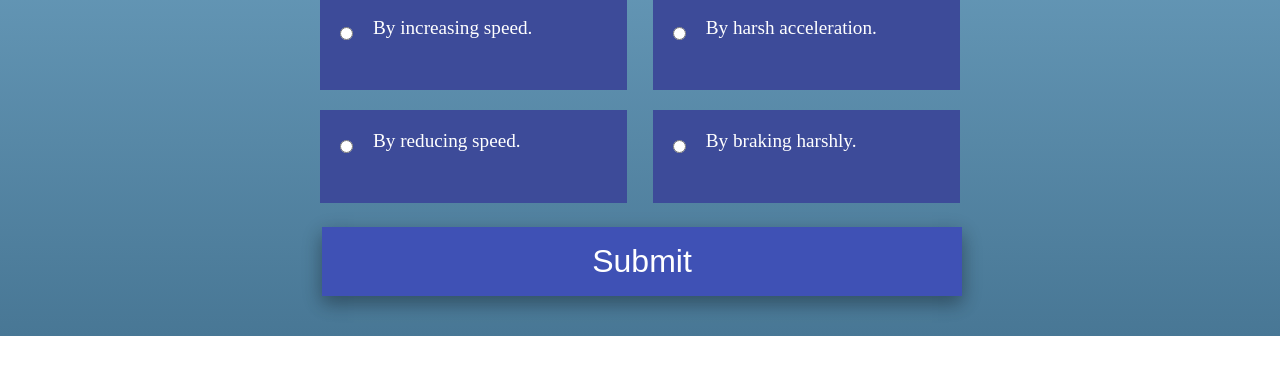
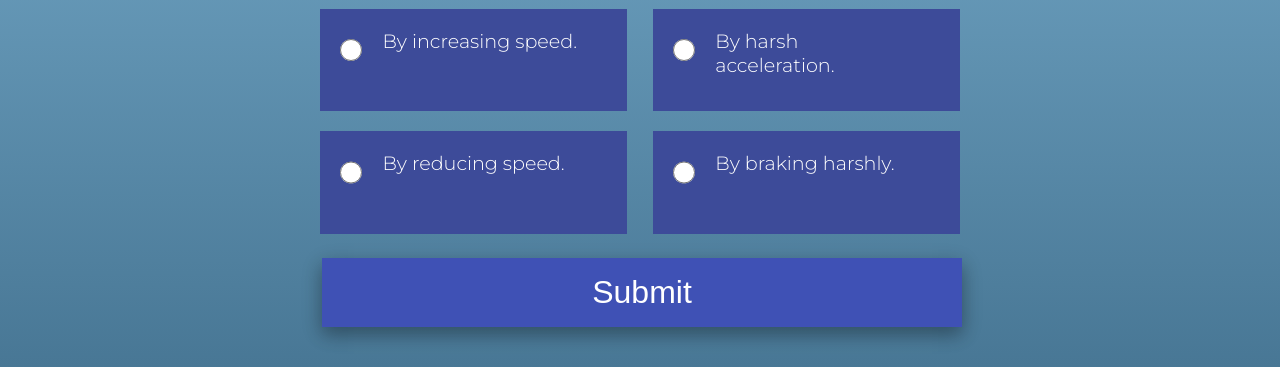
Before and after one commit to slbabin/quiz, a plain HTML site: page quiz.html in a window 1280 px wide. Shown: the part 548-915 px from the top of the page. Before the commit the page ends 884 px from the top, so only its background shows below. Drawn offline with Linux system fonts and the light colour scheme.

Commit message:
Add font to answers

```diff
--- a/assets/css/style.css
+++ b/assets/css/style.css
@@ -82,6 +82,7 @@ body {
     height: auto;
     margin-right:auto;
     margin-left:auto;
+    box-shadow: 0 8px 16px 0 rgba(0,0,0,0.2), 0 6px 20px 0 rgba(0,0,0,0.19);
   }
   .question-title{
     font-size: 2em;
@@ -91,7 +92,6 @@ body {
     text-align:center;
   }
   .quiz-list li{
-    /* float: left; */
     margin-bottom: 20px;
     width: 48%;
     color:white;
@@ -99,6 +99,7 @@ body {
     list-style: none;
     background-color: #3d4b99;
     font-size: 1.2em;
+    font-family: 'Montserrat', sans-serif;
 
   }
 
@@ -136,3 +137,9 @@ body {
     box-shadow: 0 8px 16px 0 rgba(0,0,0,0.2), 0 6px 20px 0 rgba(0,0,0,0.19);
     margin-bottom:40px;
 }
+
+input[type="radio"] {
+    height: 1.4rem;
+    width: 1.4rem;
+    margin-right: 0.5rem;
+}
--- a/quiz.html
+++ b/quiz.html
@@ -6,7 +6,9 @@
     <meta name="viewport" content="width=device-width, initial-scale=1.0">
     <title>Quiz</title>
     <link rel="stylesheet" type="text/css" href="assets/css/style.css">
-
+    <link rel="preconnect" href="https://fonts.googleapis.com">
+<link rel="preconnect" href="https://fonts.gstatic.com" crossorigin>
+<link href="https://fonts.googleapis.com/css2?family=Anton&family=Montserrat:wght@300&family=Titan+One&display=swap" rel="stylesheet">
 </head>
 <body>
     <header></header>
```
Also changed, not shown: index.html (+1 -1 lines).
